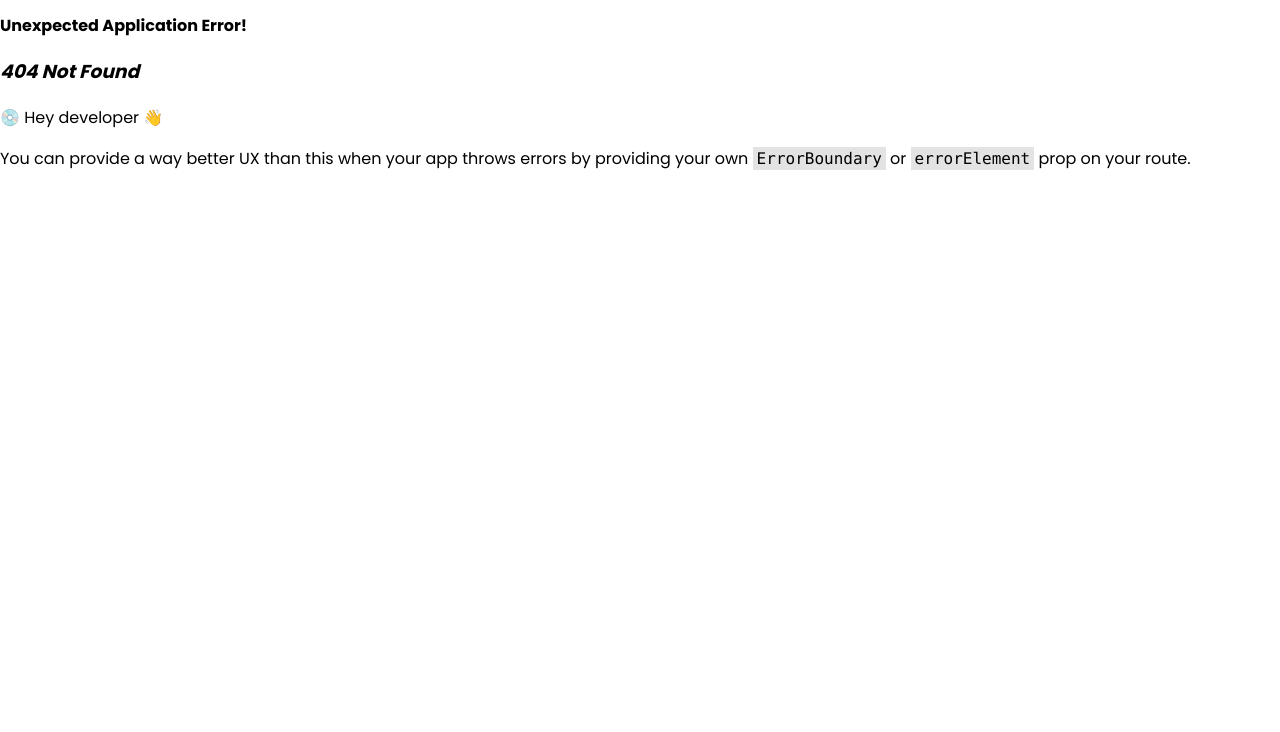
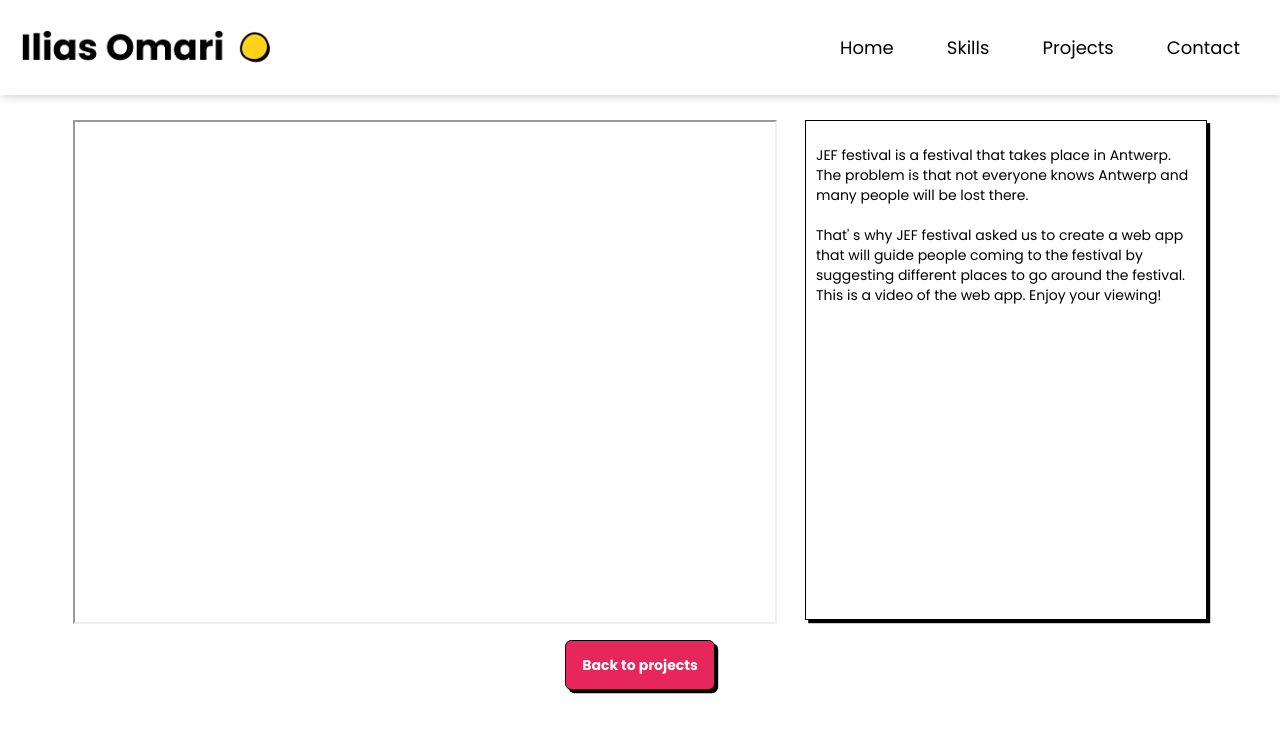
Before and after one commit to IliasOmari/Portfolio-Ilias_Omari, a React (Vite) app in the folder Portfolio_Ilias_Omari/: page /projects/jef-festival in a window 1280 px wide. Before the commit this address had no page. Shown: the top 732 px of the page. Built offline with nearby package versions, Linux system fonts and the light colour scheme.

Commit message:
filling the projects after you have clicked on discover button

```diff
--- a/Portfolio_Ilias_Omari/package.json
+++ b/Portfolio_Ilias_Omari/package.json
@@ -12,6 +12,7 @@
   "dependencies": {
     "@emailjs/browser": "^3.11.0",
     "aos": "^2.3.4",
+    "framer-motion": "^10.16.4",
     "react": "^18.2.0",
     "react-dom": "^18.2.0",
     "react-router-dom": "^6.17.0"
--- /dev/null
+++ b/Portfolio_Ilias_Omari/src/components/pages/Castle.jsx
@@ -0,0 +1,39 @@
+import { Link } from "react-router-dom";
+import Navbar from "../Navbar";
+import "./projectinfo-modules.css";
+
+const Castle = () => {
+  return (
+    <>
+      <Navbar />
+      <div className="project-info">
+        <div className="video">
+          <iframe
+            id="video"
+            src="https://www.youtube.com/embed/i62xY6Ypfxs?&autoplay=1"
+          ></iframe>
+        </div>
+
+        <div className="project-info-text">
+          <div className="info-text">
+            <p>
+              {" "}
+              For this project we had to do some shots with our drone on a
+              theme. We chose to shoot on the theme of castles.
+              <br /> <br />
+              To do this we went to Gaasbeek Castle. We filmed the castle and
+              its surroundings. Enjoy!
+            </p>
+          </div>
+        </div>
+      </div>
+      <div className="button-redirect">
+        <Link to={"/projects"}>
+          <button className="backbutton">Back to projects</button>
+        </Link>
+      </div>
+    </>
+  );
+};
+
+export default Castle;
--- a/Portfolio_Ilias_Omari/src/components/pages/ProjectInfo.jsx
+++ b/Portfolio_Ilias_Omari/src/components/pages/Jef.jsx
@@ -1,18 +1,20 @@
-// import JEF from "../../assets/JEF.jpg";
+import { Link } from "react-router-dom";
 import "./projectinfo-modules.css";
 import Navbar from "../Navbar";
-import { Link } from "react-router-dom";
 
-const ProjectInfo = () => {
+const Jef = () => {
   return (
     <>
       <Navbar />
       <div className="project-info">
-        <div className="video">{/* <img src={JEF} alt="test" /> */}</div>
+        <div className="video">
+          <iframe id="video" src=""></iframe>
+        </div>
 
         <div className="project-info-text">
           <div className="info-text">
             <p>
+              {" "}
               JEF festival is a festival that takes place in Antwerp. The
               problem is that not everyone knows Antwerp and many people will be
               lost there. <br></br> <br></br>
@@ -33,4 +35,4 @@ const ProjectInfo = () => {
   );
 };
 
-export default ProjectInfo;
+export default Jef;
--- /dev/null
+++ b/Portfolio_Ilias_Omari/src/components/pages/Money.jsx
@@ -0,0 +1,32 @@
+import { Link } from "react-router-dom";
+import Navbar from "../Navbar";
+import "./projectinfo-modules.css";
+
+const Money = () => {
+  return (
+    <>
+      <Navbar />
+      <div className="project-info">
+        <div className="video">
+          <iframe
+            id="video"
+            src="https://www.youtube.com/embed/G9ww5N_DiVA?&autoplay=1"
+          ></iframe>
+        </div>
+
+        <div className="project-info-text">
+          <div className="info-text">
+            <p>Money</p>
+          </div>
+        </div>
+      </div>
+      <div className="button-redirect">
+        <Link to={"/projects"}>
+          <button className="backbutton">Back to projects</button>
+        </Link>
+      </div>
+    </>
+  );
+};
+
+export default Money;
--- a/Portfolio_Ilias_Omari/src/components/pages/Projects.jsx
+++ b/Portfolio_Ilias_Omari/src/components/pages/Projects.jsx
@@ -35,7 +35,7 @@ const projects = [
     img: JEF,
     subtitle: "Collab with JEF Festival",
     categorie: "Design UX/UI",
-    link: "/projects/projectinfo",
+    link: "/projects/jef-festival",
   },
 
   {
@@ -53,7 +53,7 @@ const projects = [
     img: Motion,
     subtitle: "personal project",
     categorie: "Motion graphics",
-    link: "https://pop-art.onrender.com/project/pop-art",
+    link: "/projects/history-of-money",
   },
 
   {
@@ -62,7 +62,7 @@ const projects = [
     img: Kasteel,
     subtitle: "personal project",
     categorie: "Drones & Motion graphics",
-    link: "https://pop-art.onrender.com/project/pop-art",
+    link: "/projects/castel-of-gaasbeek",
   },
 ];
 
--- a/Portfolio_Ilias_Omari/src/components/pages/projectinfo-modules.css
+++ b/Portfolio_Ilias_Omari/src/components/pages/projectinfo-modules.css
@@ -1,18 +1,14 @@
 .video {
   width: 340px;
   height: 320px;
-  background-color: #f5f5f5;
-  border: 1px solid black;
-  box-shadow: 0.2rem 0.2rem #000;
 }
 .project-info {
   margin-top: 100px;
   padding: 20px;
 }
-
-.video img {
-  object-fit: cover;
-  width: 360px;
+#video {
+  width: 340px;
+  height: 320px;
 }
 
 .project-info-text {
@@ -55,6 +51,11 @@
     width: 380px;
   }
 
+  #video {
+    width: 380px;
+    height: 320px;
+  }
+
   .project-info-text {
     width: 380px;
   }
@@ -69,6 +70,10 @@
   .video {
     width: 700px;
   }
+  #video {
+    width: 700px;
+  }
+
   .project-info-text {
     width: 700px;
   }
@@ -85,8 +90,12 @@
     width: 700px;
     height: 500px;
   }
+  #video {
+    width: 700px;
+    height: 500px;
+  }
   .project-info-text {
     margin-top: 0px;
-    width: 700px;
+    width: 400px;
   }
 }
--- a/Portfolio_Ilias_Omari/src/components/pages/projects-modules.css
+++ b/Portfolio_Ilias_Omari/src/components/pages/projects-modules.css
@@ -69,7 +69,6 @@
 @media (min-width: 1024px) {
   .project-cards {
     display: grid;
-
     grid-template-areas:
       "NFT . MLT"
       ". JEF ."
@@ -95,6 +94,5 @@
 
   #CASTLE {
     grid-area: GSB;
-
   }
 }
```
Also changed, not shown: Portfolio_Ilias_Omari/src/main.jsx (+16 -3 lines), 1 other file (tests, documents, lock files or other folders).
